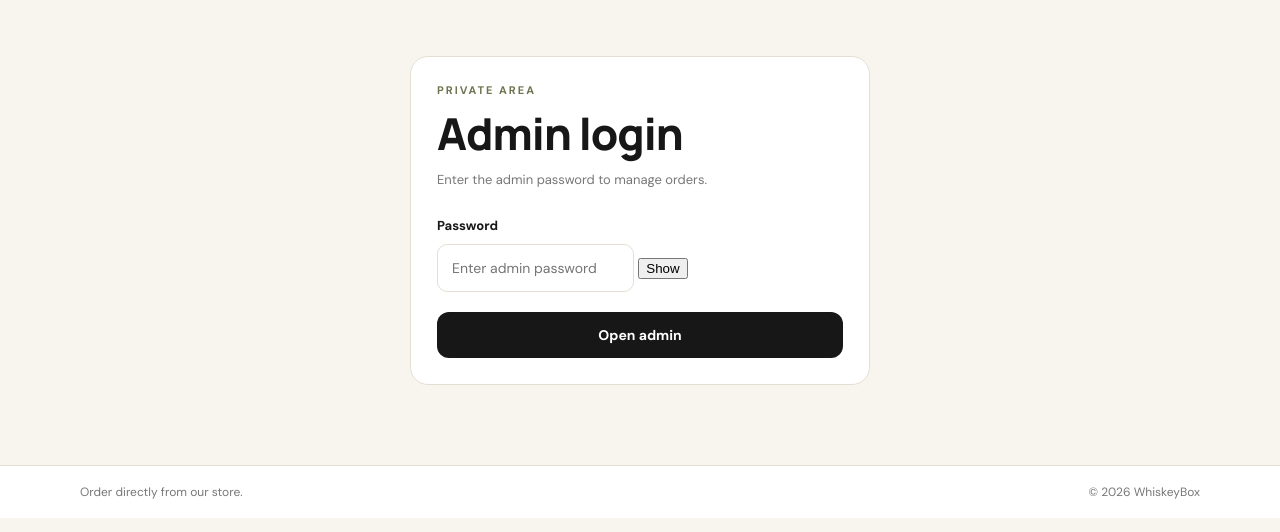
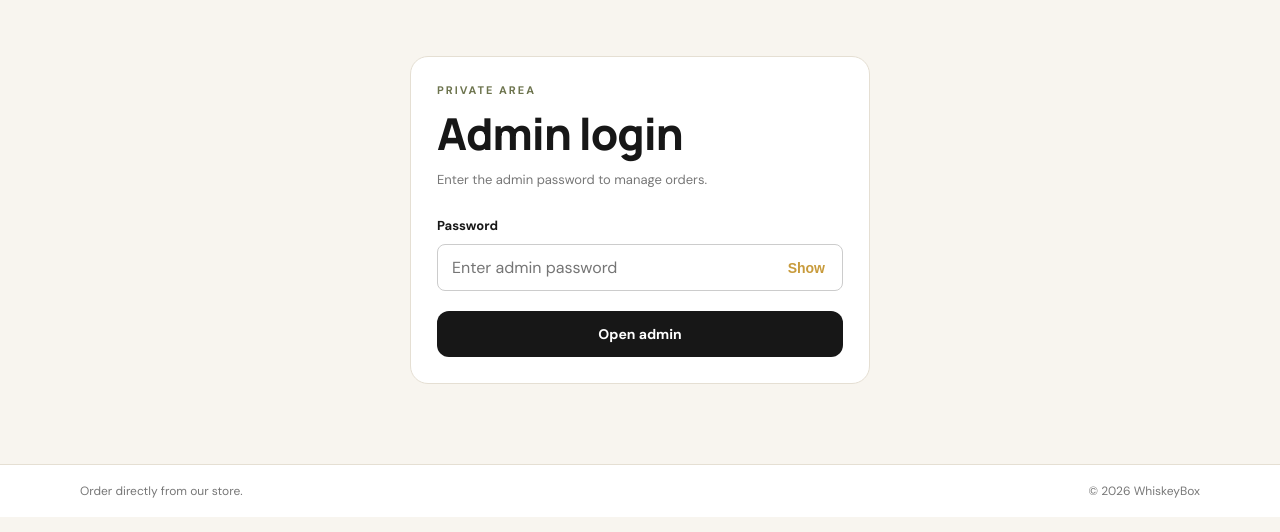
Before and after one commit to Ganesh4418/Whiskeybox, a Flask app: page /admin/login in a window 1280 px wide. Shown: the part 76-608 px from the top of the page. Run offline with Flask 3, Linux system fonts and the light colour scheme.

Commit message:
Fix show password button

```diff
--- a/static/style.css
+++ b/static/style.css
@@ -35,3 +35,48 @@
 .brand-icon {
   display: none;
 }
+
+.password-wrapper {
+    position: relative;
+    width: 100%;
+}
+
+.password-wrapper input {
+    width: 100%;
+    padding: 12px 70px 12px 14px;
+    box-sizing: border-box;
+    border: 1px solid #ccc;
+    border-radius: 8px;
+    font-size: 16px;
+}
+
+.password-wrapper input:focus {
+    outline: none;
+    border-color: #c89b3c;
+    box-shadow: 0 0 0 3px rgba(200, 155, 60, 0.15);
+}
+
+#togglePassword {
+    position: absolute;
+    right: 12px;
+    top: 50%;
+    transform: translateY(-50%);
+    background: transparent;
+    border: none;
+    color: #c89b3c;
+    font-size: 14px;
+    font-weight: 600;
+    cursor: pointer;
+    padding: 6px;
+    transition: color 0.2s ease;
+}
+
+#togglePassword:hover {
+    color: #a77c20;
+}
+
+#togglePassword:focus-visible {
+    outline: 2px solid #c89b3c;
+    outline-offset: 2px;
+    border-radius: 4px;
+}
```
